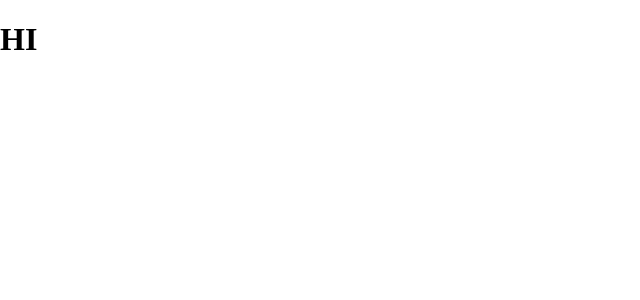
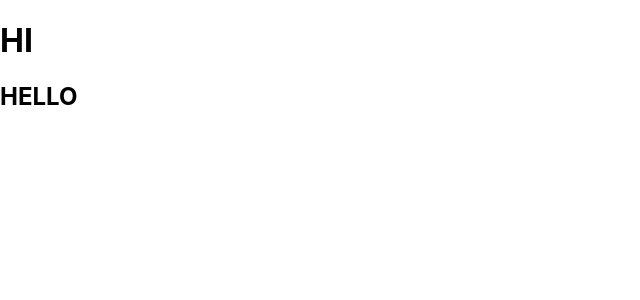
Before and after one commit to jun-edris/twitter-clone-react, a React (Create React App) app: page / in a window 1280 px wide. Shown: the top 300 px of the page, without its empty margins (0-640 px from the left). Built offline with nearby package versions, Linux system fonts and the light colour scheme.

Commit message:
Another change to verify that it is me changing

```diff
--- a/src/App.css
+++ b/src/App.css
@@ -1,38 +1,4 @@
-.App {
-  text-align: center;
+body {
+  margin: 0;
+  padding: 0;
 }
-
-.App-logo {
-  height: 40vmin;
-  pointer-events: none;
-}
-
-@media (prefers-reduced-motion: no-preference) {
-  .App-logo {
-    animation: App-logo-spin infinite 20s linear;
-  }
-}
-
-.App-header {
-  background-color: #282c34;
-  min-height: 100vh;
-  display: flex;
-  flex-direction: column;
-  align-items: center;
-  justify-content: center;
-  font-size: calc(10px + 2vmin);
-  color: white;
-}
-
-.App-link {
-  color: #61dafb;
-}
-
-@keyframes App-logo-spin {
-  from {
-    transform: rotate(0deg);
-  }
-  to {
-    transform: rotate(360deg);
-  }
-}
--- a/src/App.js
+++ b/src/App.js
@@ -4,6 +4,7 @@
   return (
     <div className="app">
       <h1>HI</h1>
+      <h2>HELLO</h2>
     </div>
   );
 }
--- a/src/index.css
+++ b/src/index.css
@@ -1,4 +1,13 @@
 body {
   margin: 0;
-  padding: 0;
+  font-family: -apple-system, BlinkMacSystemFont, 'Segoe UI', 'Roboto', 'Oxygen',
+    'Ubuntu', 'Cantarell', 'Fira Sans', 'Droid Sans', 'Helvetica Neue',
+    sans-serif;
+  -webkit-font-smoothing: antialiased;
+  -moz-osx-font-smoothing: grayscale;
 }
+
+code {
+  font-family: source-code-pro, Menlo, Monaco, Consolas, 'Courier New',
+    monospace;
+}
```
Also changed, not shown: 1 other file (tests, documents, lock files or other folders).
